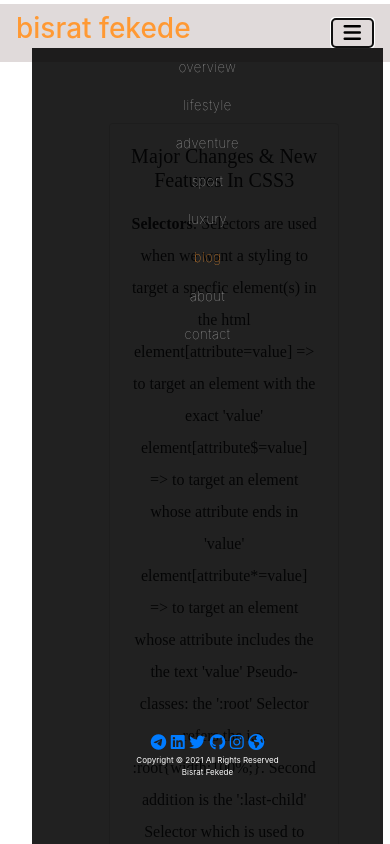
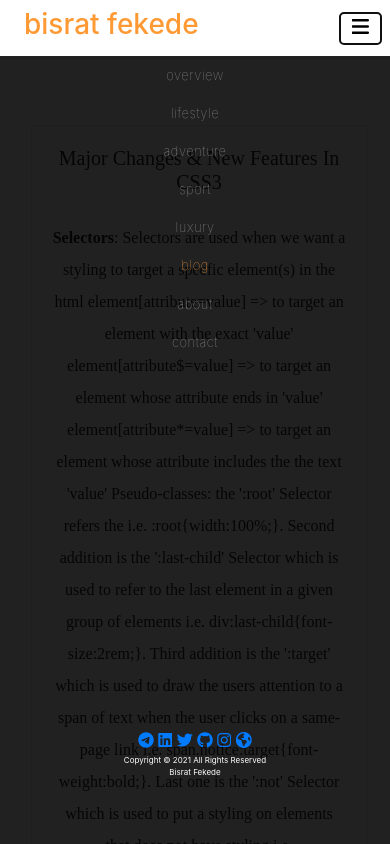
Before and after one commit to b-codex/PersonalWeb_Bootstrap, a plain HTML site: page blog.html in a window 390 px wide. Both pictures are taken after a click on the button "Toggle navigation". Shown: the top 844 px of the page. Drawn offline with nearby package versions, Linux system fonts and the light colour scheme.

Commit message:
Changed Some Styles. Nothing Major.

```diff
--- a/assets/css/styles.css
+++ b/assets/css/styles.css
@@ -6,6 +6,7 @@
     margin: 0;
     padding: 0;
     box-sizing: inherit;
+    overflow-x: hidden !important;
     /* font-family: source-sans-pro, sans-serif; */
 }
 
@@ -59,7 +60,7 @@ header{
 
 .nav-link{
     font-size: 13px !important;
-    color: #b4b4b4;
+    color: #b4b4b4d7;
     line-height: 1.7;
     letter-spacing: .51px;
     font-weight: lighter;
@@ -94,6 +95,7 @@ header{
 }
 
 .logo {
+    margin-left: 1rem !important;
     color: #ff9933;
     text-decoration: none;
 }
@@ -177,10 +179,6 @@ label{
 
 /* Blog Page */
 
-body{
-    overflow-x: hidden;
-}
-
 .blogs-container{
     /* margin-left: 250px; */
     margin-top: 2%;
@@ -204,7 +202,8 @@ body{
         top: 0;
         z-index: 1500;
         left: 0;
-        background-color: #e0dada;
+        background-color: #ffffffe1;
+        border-bottom: .1px solid rgb(231, 227, 227);
         width: 100vw !important;
     }
 
@@ -225,17 +224,28 @@ body{
     }
 
     .post {
-        width: 80vw;
+        width: 100vw !important;
         color: white;
     }
 
     ul {
         background-color: rgba(0, 0, 0, 0.87);
         height: 70vh;
-        width: 90vw;
+        margin-left: -48px !important;
+        width: 100vw;
     }
 
-    .responsive-bg{
-        width: 90vw !important;
+    .row{
+        margin-left: 0 !important;
+    }
+
+    .container-fluid{
+        padding-left: 0 !important;
+        padding-right: 0 !important;
+    }
+
+    .navbar{
+        margin: 0 !important;
+        padding: .5rem !important;
     }
 }
--- a/blog.html
+++ b/blog.html
@@ -24,24 +24,20 @@
         <div class="row mt-3 ml-5">
 
             <div class="col-lg-1 col-md-2 col-sm-2">
-                <nav class="navbar navbar-expand-lg fixed-top mt-1">
+                <nav class="navbar navbar-expand-lg fixed-top mt-2">
                     <h3 class="logo">
                         bisrat fekede
                     </h3>
                     <button class="navbar-toggler float-left" type="button" data-toggle="collapse" data-target="#colNav"
                         aria-controls="navbarSupportedContent" aria-expanded="false" aria-label="Toggle navigation">
-
-                        <!-- <span class="navbar-toggler-icon"></span> -->
                         <i class="fa fa-bars" aria-hidden="true"></i>
-
                     </button>
 
-                    <div class="collapse navbar-collapse responsive-bg" id="colNav">
-                        <ul class="mt-3" style="position: fixed; top: 2rem; left: 2rem; height: 100vh;">
+                    <div class="collapse navbar-collapse" id="colNav">
+                        <ul class="mt-4" style="position: fixed; top: 2rem; left: 3rem; height: 100vh;">
 
                             <li class="nav-item">
-                                <!-- <button class="nav-link button selected">overview</button> -->
-                                <a class="nav-link" href="index.html">overview</a>
+                                <a class="nav-link button" href="index.html">overview</a>
                             </li>
 
 
@@ -86,7 +82,7 @@
                                 <a class="nav-link button" href="contact.html">contact</a>
                             </li>
 
-                            <div class="post responsive-bg">
+                            <div class="post">
                                 <div class="social-icons text-center">
                                     <a href="https://bit.ly/2IY5Cvf" target="__blank"><i class="fa fa-telegram" aria-hidden="true"></i></a>
                                     <a href="https://bit.ly/3kTeXBA" target="__blank"><i class="fa fa-linkedin-square" aria-hidden="true"></i></a>
@@ -105,6 +101,7 @@
                     </div>
                 </nav>
             </div>
+
 
             <div class="col-lg-11 col-md-11">
                 <div class="container-fluid mt-1">
```
Also changed, not shown: about.html (+6 -11 lines), adventure.html (+5 -9 lines), contact.html (+6 -9 lines), index.html (+4 -8 lines), lifestyle.html (+5 -9 lines), luxury.html (+6 -9 lines), sport.html (+6 -9 lines).
